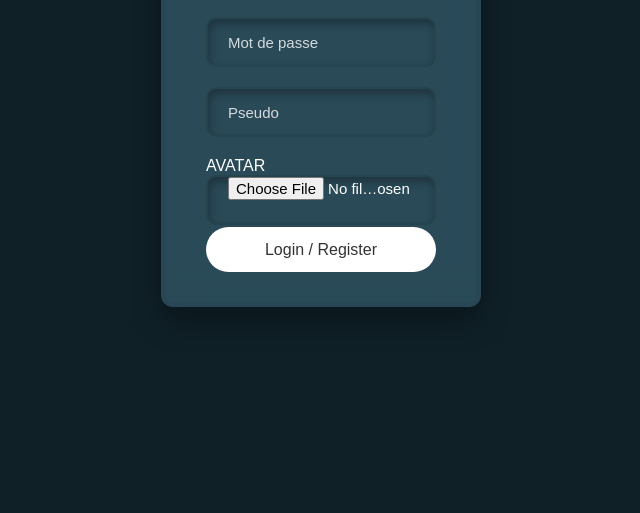
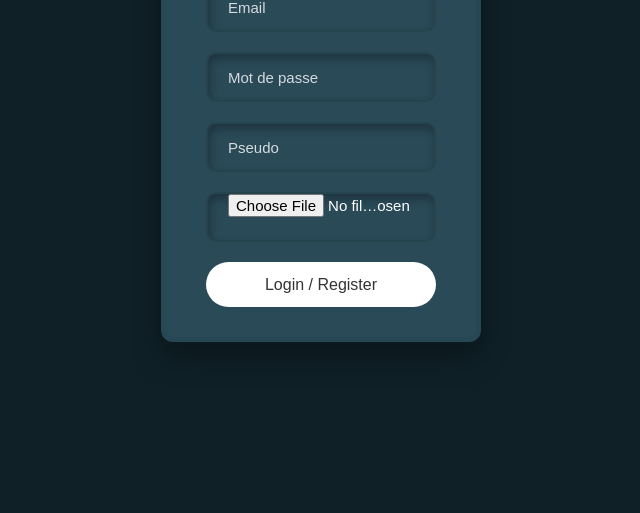
Before and after one commit to Lily908lvanny/spaker, a plain HTML site: page index.html in a window 1280 px wide. Shown: the part 287-800 px from the top of the page, without its empty margins (319-959 px from the left). Drawn offline with Linux system fonts and the light colour scheme.

Commit message:
Update index.html

```diff
--- a/index.html
+++ b/index.html
@@ -12,7 +12,9 @@
   <form id="loginForm">
     <h2 class="titre">Spaker</h2>
 
-
+    <div class="ut">
+      <input type="email" id="email" placeholder="Email" required>
+    </div>
 
     <div class="ut">
       <input type="password" id="password" placeholder="Mot de passe" required>
@@ -23,10 +25,8 @@
     </div>
 
     <div class="ut">
-      AVATAR
-  <input type="file" id="avatarInput" accept="image/*">
-</div>
-
+      <input type="file" id="avatarInput" accept="image/*">
+    </div>
 
     <button type="submit" class="boutton">Login / Register</button>
   </form>
```
